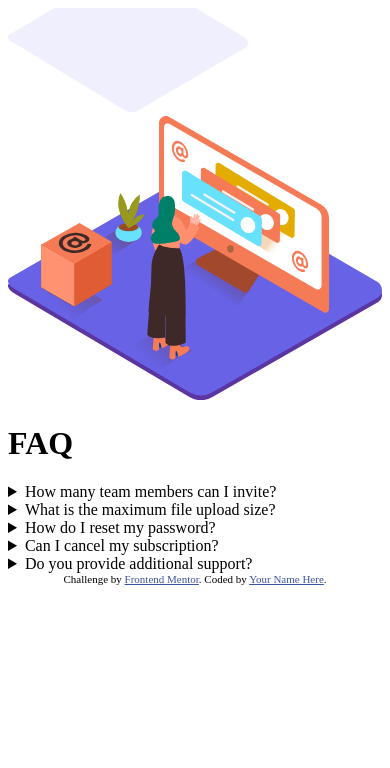
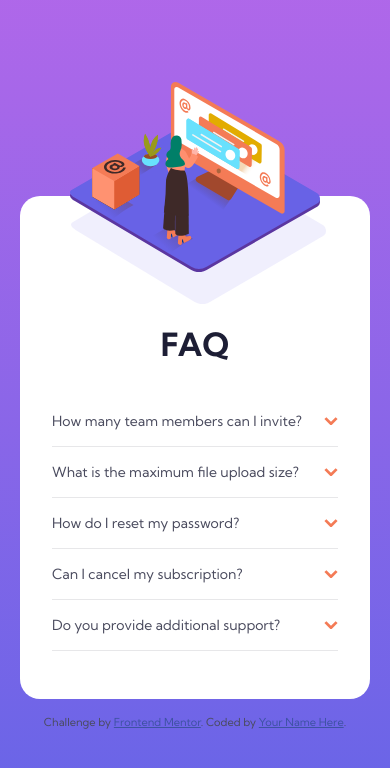
Before and after one commit to SutonToch/faq-accordion-card, a plain HTML site: page index.html in a window 390 px wide. Drawn offline with Linux system fonts and the light colour scheme.

Commit message:
ADD mobile css

```diff
--- a/index.html
+++ b/index.html
@@ -5,6 +5,7 @@
   <meta name="viewport" content="width=device-width, initial-scale=1.0"> <!-- displays site properly based on user's device -->
 
   <link rel="icon" type="image/png" sizes="32x32" href="./images/favicon-32x32.png">
+  <link rel="stylesheet" href="./styles.css">
 
   <title>Frontend Mentor | FAQ Accordion Card</title>
 
--- /dev/null
+++ b/styles.css
@@ -0,0 +1,138 @@
+@import url('https://fonts.googleapis.com/css2?family=Kumbh+Sans:wght@400;700&display=swap');
+
+*, *::after, *::before {
+    box-sizing: border-box;
+    margin: 0;
+}
+
+:root {
+    --clr-txt-very-dark-blue: hsl(238, 29%, 16%);
+    --clr-txt-soft-red: hsl(14, 88%, 65%);
+    --clr-txt-very-dark-grayish-blue: hsl(237, 12%, 33%);
+    --clr-txt-dark-grayish-blue: hsl(240, 6%, 50%);
+    --clr-grd-soft-violet: hsl(273, 75%, 66%);
+    --clr-grd-soft-blue: hsl(240, 73%, 65%);
+    --clr-divd-light-grayish-blue: hsl(240, 5%, 91%);
+
+    --fs-smaller: 12px;
+    --fs-small: 14px;
+    --fs-large: 32px;
+
+    --fw-normal: 400;
+    --fw-bold: 700;
+
+    --br-normal: 20px;
+
+    --spc-small: 8px;
+    --spc-normal: 16px;
+    --spc-large: 32px;
+    --spc-larger: 48px;
+}
+
+body {
+    font-size: var(--fs-smaller);
+    font-family: 'Kumbh Sans', sans-serif;
+    font-weight: var(--fw-normal);
+    color: var(--clr-txt-very-dark-grayish-blue)
+}
+
+#website {
+    display: flex;
+    flex-direction: column;
+    justify-content: center;
+    align-items: center;
+
+    height: 100vh;
+    background: linear-gradient(var(--clr-grd-soft-violet),var(--clr-grd-soft-blue));
+    overflow: auto;
+}
+
+main {
+    background-color: white;
+    border-radius: var(--br-normal);
+    padding: var(--spc-larger) var(--spc-large);
+    margin: 80px 0 var(--spc-normal);
+    min-width: 320px;
+    max-width: 350px;
+}
+
+.illustration-wrapper {
+    text-align: center;
+    height: 0px;
+}
+
+picture, source, img {
+    max-width: 100%;
+}
+
+.illustration-bg-pattern img {
+    position: relative;
+    bottom: 50px;
+    left: 5px;
+    width: 255px;
+}
+
+.illustration-woman img {
+    position: relative;
+    bottom: 275px;
+    width: 250px;
+}
+
+.faq-wrapper {
+    margin-top: 80px;
+}
+
+h1 {
+    text-align: center;
+    font-size: var(--fs-large);
+    color: var(--clr-txt-very-dark-blue);
+    margin-bottom: var(--spc-large);
+}
+
+details {
+    padding: var(--spc-small) 0;
+    border-bottom: 1px solid var(--clr-divd-light-grayish-blue);
+}
+
+summary {
+    display: flex;
+    justify-content: space-between;
+    align-items: center;
+
+    font-size: var(--fs-small);
+    list-style-type: none;
+    padding: var(--spc-small) 0;
+}
+
+details > summary:focus {
+  outline: none;
+}
+
+details > summary::after {
+  content: "";
+  background-image: url('images/icon-arrow-down.svg');
+  background-size: cover;
+  width: 14px;
+  height: 8px;
+  transition: transform 0.4s;
+}
+
+details[open] > summary {
+    font-weight: var(--fw-bold);
+    color: var(--clr-txt-very-dark-blue);
+}
+
+details[open] > summary::after {
+    transform: rotate(180deg);
+}
+
+details[open] > p {
+    margin-right: var(--spc-large);
+    color: var(--clr-txt-dark-grayish-blue);
+}
+
+
+/*
+mobile: 375px
+desktop: 1440px
+*/
```
